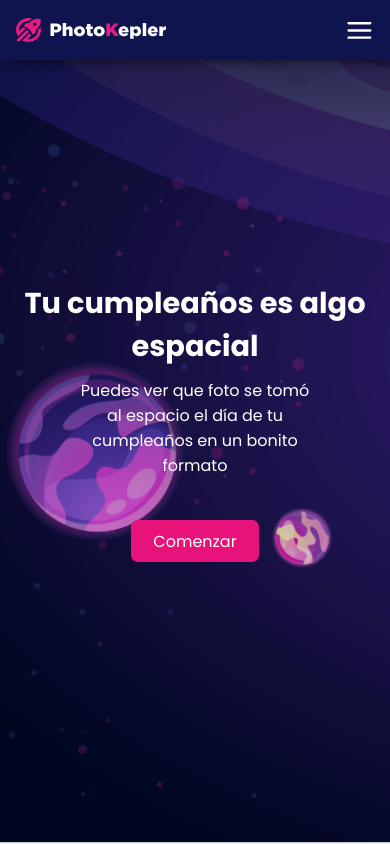
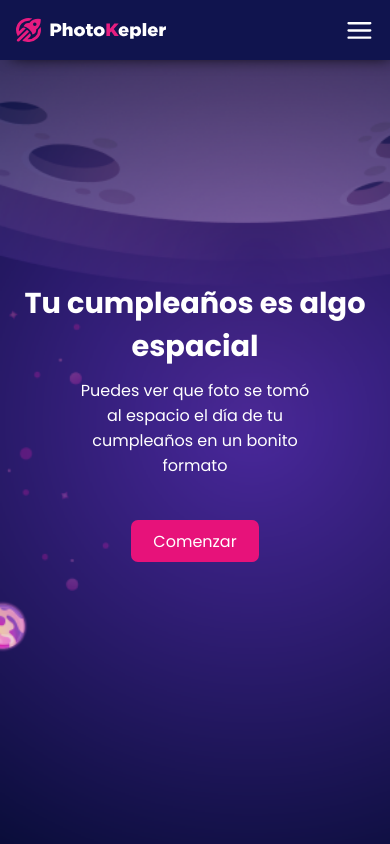
Before and after one commit to rafeldev/photokepler, a React (Create React App) app: page / in a window 390 px wide. Shown: the top 844 px of the page. Built offline with nearby package versions, Linux system fonts and the light colour scheme; no server answers.

Commit message:
Se añadio nuevo fondo para hero mobile y backgraound en body. pull de Redux

```diff
--- a/src/components/Hero/Hero.css
+++ b/src/components/Hero/Hero.css
@@ -4,3 +4,8 @@
   height: 100vh;
   width: 100%;
 }
+@media screen and (max-width: 411px) {
+  .hero-main {
+    background-image: url(../../assets/image/landing\ movil.png);
+  }
+}
--- a/src/styles/GlobalStyles.css
+++ b/src/styles/GlobalStyles.css
@@ -61,6 +61,7 @@ body {
   overflow-x: hidden;
   font-family: var(--body-font);
   color: var(--white);
+  background-color: var(--tercer-color);
 }
 ul,
 li {
```
Also changed, not shown: 2 other files (tests, documents, lock files or other folders).
